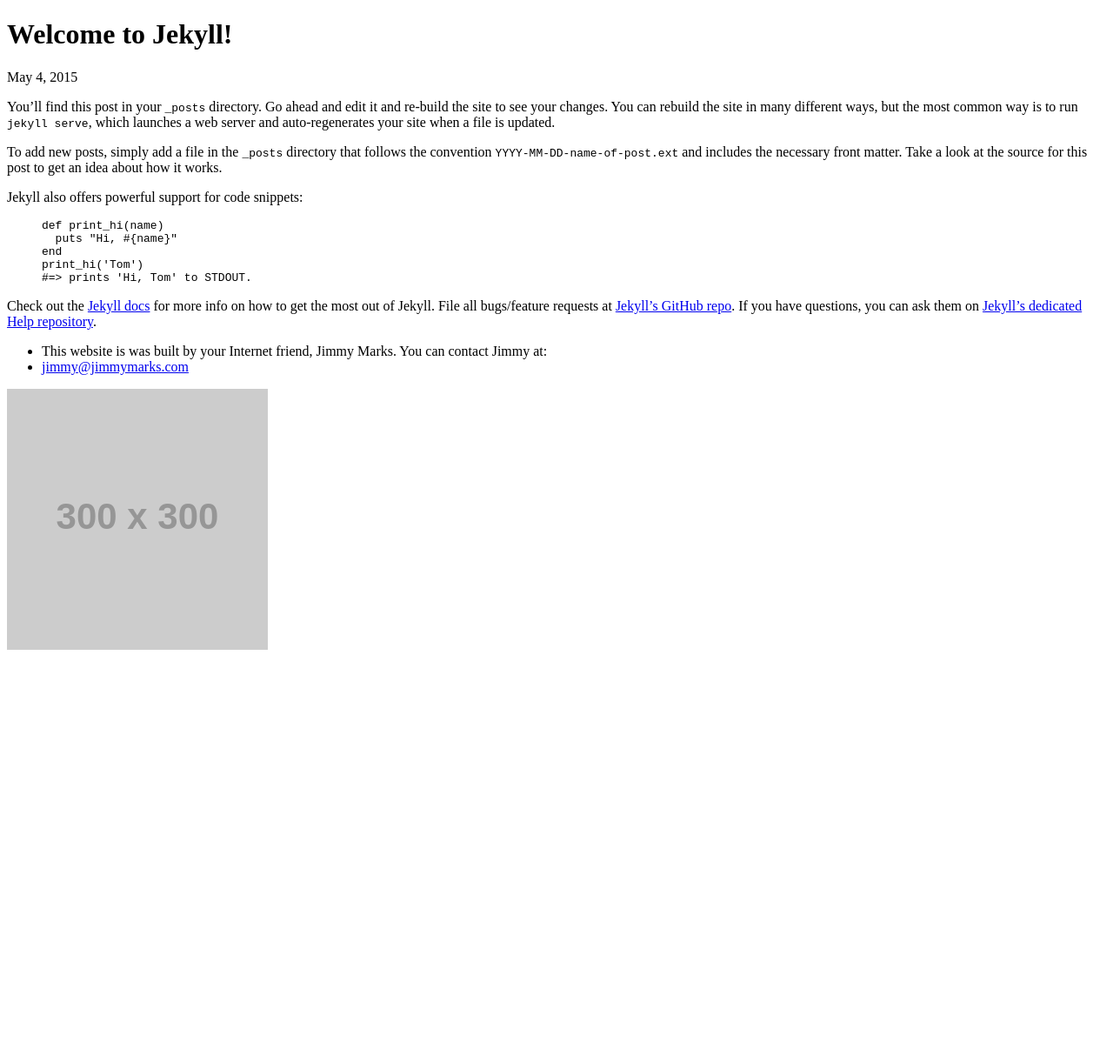
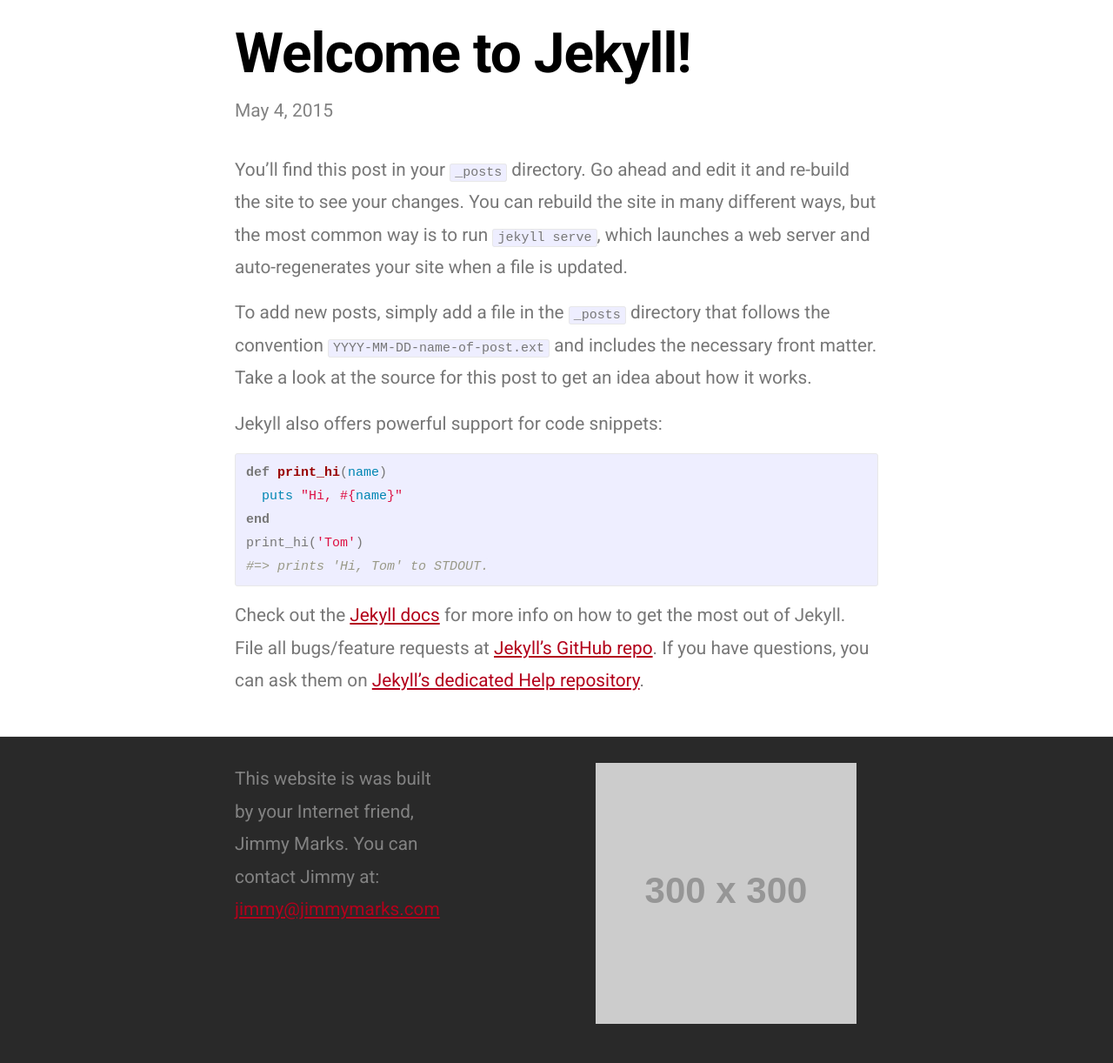
Before and after one commit to jimmymarks/podcastjustice, a Jekyll site: the page built from _posts/2015-05-04-welcome-to-jekyll.markdown, in a window 1280 px wide. Shown: the whole page at 87% size. Built offline with Jekyll 4.4.1, drawn with Linux system fonts in a browser that asks for light colours; before the commit the page ends 900 px from its top, so only the background shows below that.

Commit message:
css pathing

```diff
--- a/_includes/head.html
+++ b/_includes/head.html
@@ -7,7 +7,7 @@
   <meta name="description" content="{% if page.excerpt %}{{ page.excerpt | strip_html | strip_newlines | truncate: 160 }}{% else %}{{ site.description }}{% endif %}">
 
   <link href='http://fonts.googleapis.com/css?family=Roboto:400,500,700,400italic' rel='stylesheet' type='text/css'>
-  <link rel="stylesheet" href="{{ "../css/main.css" | prepend: site.baseurl }}">
+  <link rel="stylesheet" href="{{ "/css/main.css" | prepend: site.baseurl }}">
   <link rel="canonical" href="{{ page.url | replace:'index.html','' | prepend: site.baseurl | prepend: site.url }}">
   <link rel="alternate" type="application/rss+xml" title="{{ site.title }}" href="{{ "/feed.xml" | prepend: site.baseurl | prepend: site.url }}" />
 </head>
```
